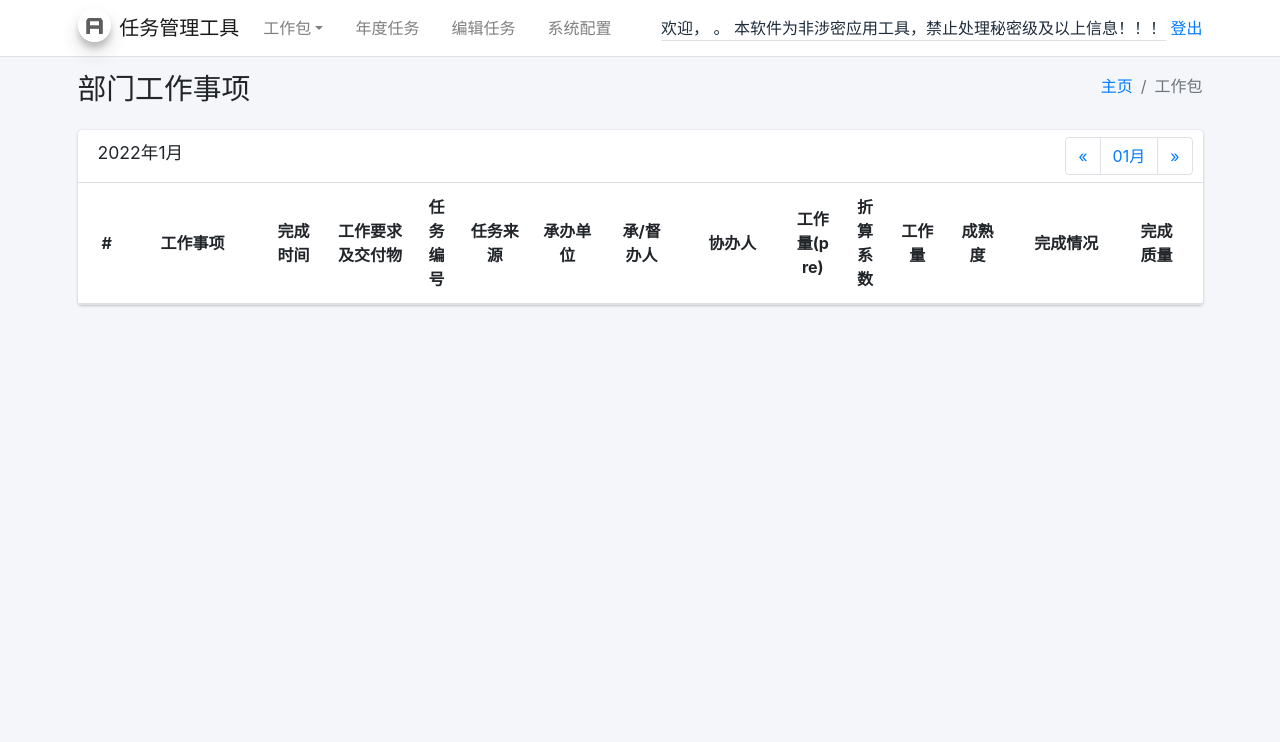
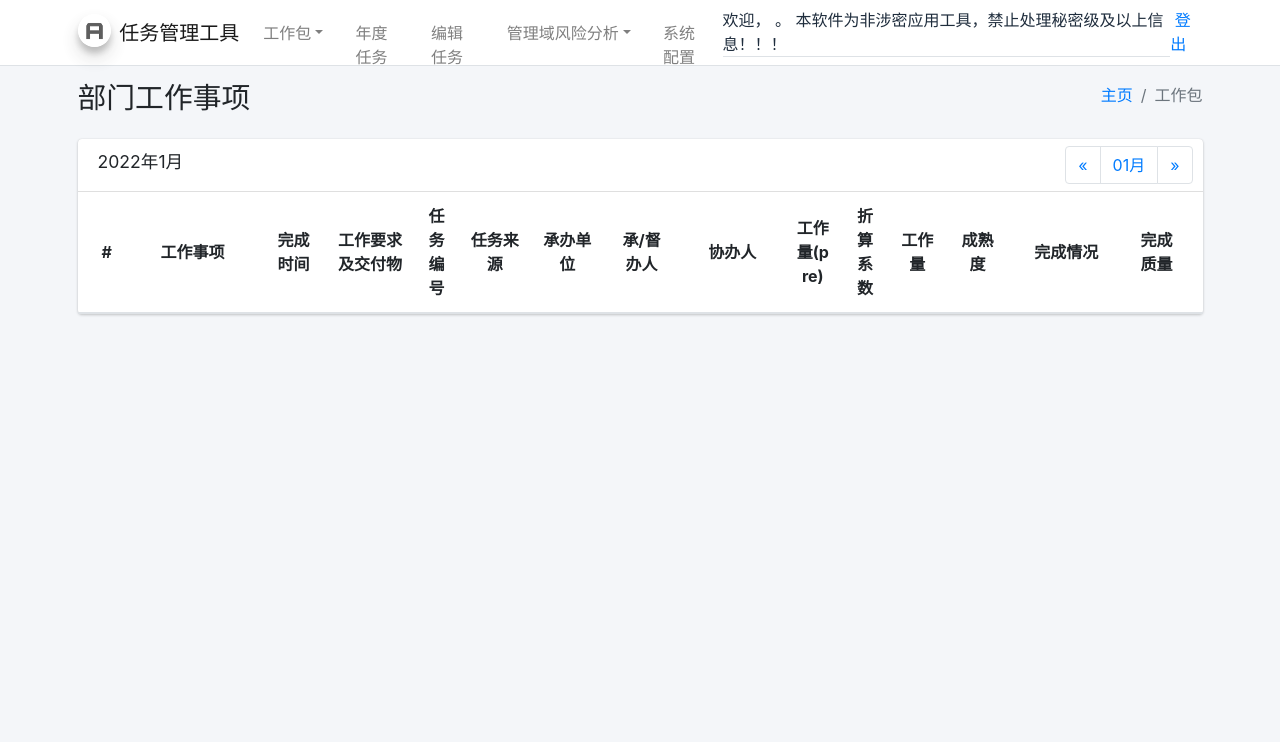
Before and after one commit to raiots/TasksManager, a Django app: page /group_todolist/ in a window 1280 px wide. Shown: the top 742 px of the page. Run offline with Django 3.2, Linux system fonts and the light colour scheme; the visitor is signed in with stand-in values (Sample User, id 1); data comes from the database, SQL or seed files in the repository; data that the repository does not hold is empty; some libraries are stand-ins or nearby versions; some web fonts are replaced.

Commit message:
add: header change to prepare for new feat

```diff
--- a/templates/tasks/base.html
+++ b/templates/tasks/base.html
@@ -54,6 +54,14 @@ scratch. This page gets rid of all links and provides the needed markup only.
           </li>
           <li class="nav-item">
             <a href="/admin/#tasks/task" class="nav-link">编辑任务</a>
+          </li>
+          <li class="nav-item dropdown">
+            <a id="dropdownSubMenu1" href="#" data-toggle="dropdown" aria-haspopup="true" aria-expanded="false" class="nav-link dropdown-toggle">管理域风险分析</a>
+            <ul aria-labelledby="dropdownSubMenu1" class="dropdown-menu border-0 shadow">
+              <li><a href="{% url 'tasks:todolist' %}" class="dropdown-item" style="font-size: 0.9rem"> 风险事件采集 </a></li>
+              <li><a href="{% url 'tasks:group_todolist' %}" class="dropdown-item" style="font-size: 0.9rem">风险事件批量采集</a></li>
+               <li><a href="{% url 'tasks:group_todolist' %}" class="dropdown-item" style="font-size: 0.9rem">可视化分析</a></li>
+            </ul>
           </li>
           <li class="nav-item">
             <a href="/admin/#users/user" class="nav-link">系统配置</a>
```
